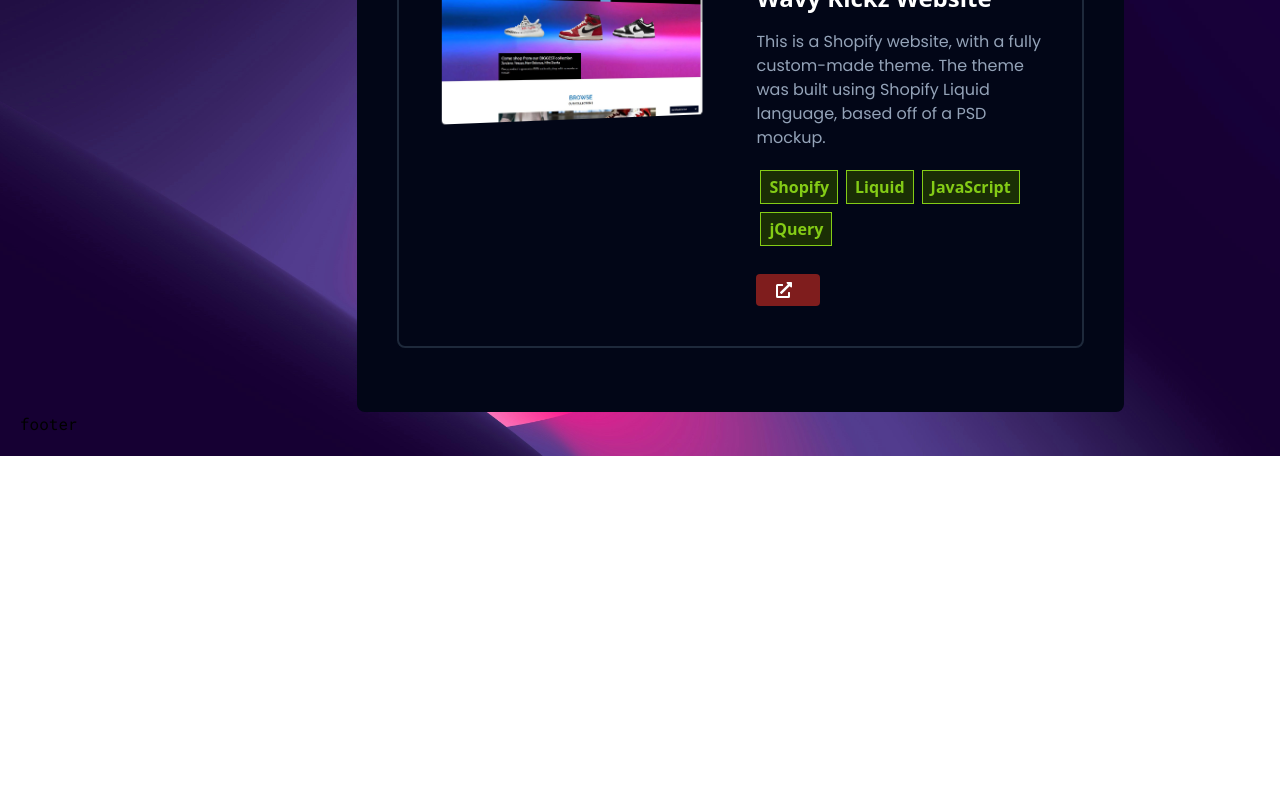
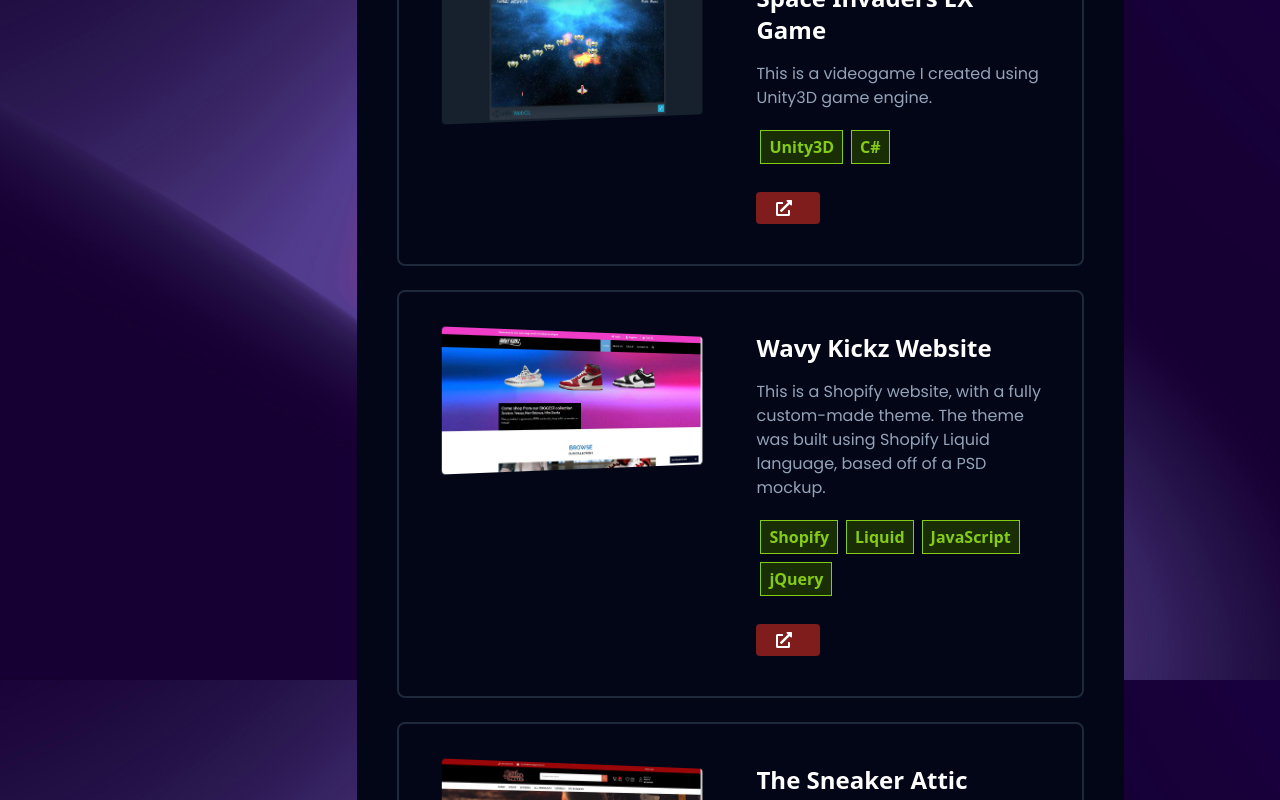
Before and after one commit to rmjuarez12/personal-portfolio, a Next.js app: page /projects in a window 1280 px wide. Shown: the part 1720-2520 px from the top of the page. Before the commit the page ends 2176 px from the top, so only its background shows below. Built offline with nearby package versions, Linux system fonts and the light colour scheme.

Commit message:
Added new projects

```diff
--- a/src/app/projects/page.tsx
+++ b/src/app/projects/page.tsx
@@ -44,12 +44,30 @@
 
         <ProjectBox
           className='mb-6'
+          imageUrl='/static/images/invaders-ex.jpg'
+          title='Space Invaders EX Game'
+          description='This is a videogame I created using Unity3D game engine.'
+          technologies={["Unity3D", "C#"]}
+          projectUrl='https://rmjuarez12.itch.io/invaders-ex'
+        />
+
+        <ProjectBox
+          className='mb-6'
           imageUrl='/static/images/wavykickzco.jpg'
           title='Wavy Kickz Website'
           description='This is a Shopify website, with a fully custom-made theme. The theme was built using Shopify Liquid language, based off of a PSD mockup.'
           technologies={["Shopify", "Liquid", "JavaScript", "jQuery"]}
           projectUrl='https://wavykickzco.com/'
         />
+
+        <ProjectBox
+          className='mb-6'
+          imageUrl='/static/images/thesneakeratticllc.jpg'
+          title='The Sneaker Attic'
+          description='This is a Shopify website, with a fully custom-made theme. The theme was built using Shopify Liquid language.'
+          technologies={["Shopify", "Liquid", "JavaScript", "jQuery"]}
+          projectUrl='https://thesneakeratticllc.com/'
+        />
       </div>
     </>
   );
```
Also changed, not shown: public/static/images/invaders-ex.jpg (added), public/static/images/thesneakeratticllc.jpg (added).
